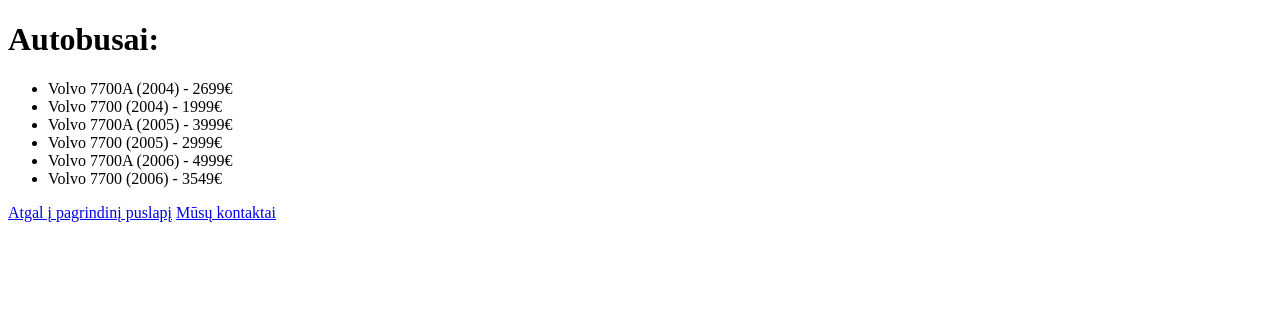
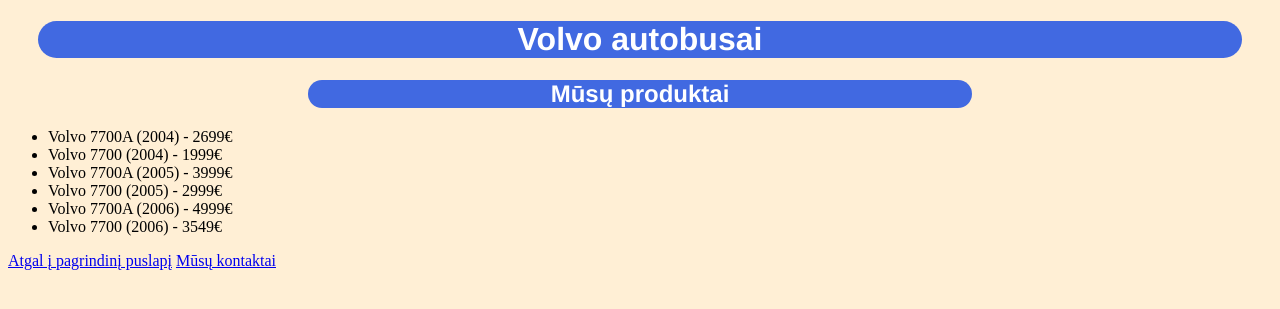
Before and after one commit to Lanxtot/volvo-server, a Flask app: page /product in a window 1280 px wide. Shown: the top 309 px of the page. Run offline with Flask 3, Linux system fonts and the light colour scheme.

Commit message:
Update Volvo

```diff
--- a/static/styles.css
+++ b/static/styles.css
@@ -5,8 +5,19 @@ body {
 h1 {
   text-align: center;
   color: white;
+  border-radius: 25px;
   margin-left: 30px;
   margin-right: 30px;
+  background-color: royalblue;
+  font-family: Helvetica, sans-serif;
+}
+
+h2 {
+  text-align: center;
+  color: white;
+  border-radius: 25px;
+  margin-left: 300px;
+  margin-right: 300px;
   background-color: royalblue;
   font-family: Helvetica, sans-serif;
 }
--- a/templates/index.html
+++ b/templates/index.html
@@ -9,9 +9,10 @@
 
     <h1>Volvo autobusai</h1>
 
-    <img src="media/volvo1.jpg" width="672" height="449">
+    <img src="media/volvo1.jpg" width="672" height="449" align="center">
 
     <p>Įsigykite padėvėtus kokybiškus švediškus autobusus!</p>
+
     <a href="/product">Produktai</a>
     <div></div>
     <a href="/contact">Mūsų kontaktai</a>
--- a/templates/product.html
+++ b/templates/product.html
@@ -1,10 +1,13 @@
 <!DOCTYPE html>
 <html>
 <head>
-    <title>Volvo LT - Autobusai</title>
+    <title>Volvo LT. Pasiūlymai</title>
+    <link rel="stylesheet" type="text/css" href="/static/styles.css">
 </head>
 <body>
-    <h1>Autobusai:</h1>
+    <h1>Volvo autobusai</h1>
+
+    <h2>Mūsų produktai</h2>
     <ul>
         <li>Volvo 7700A (2004) - 2699€</li>
         <li>Volvo 7700 (2004) - 1999€</li>
```
Also changed, not shown: templates/contact.html (+5 -2 lines).
